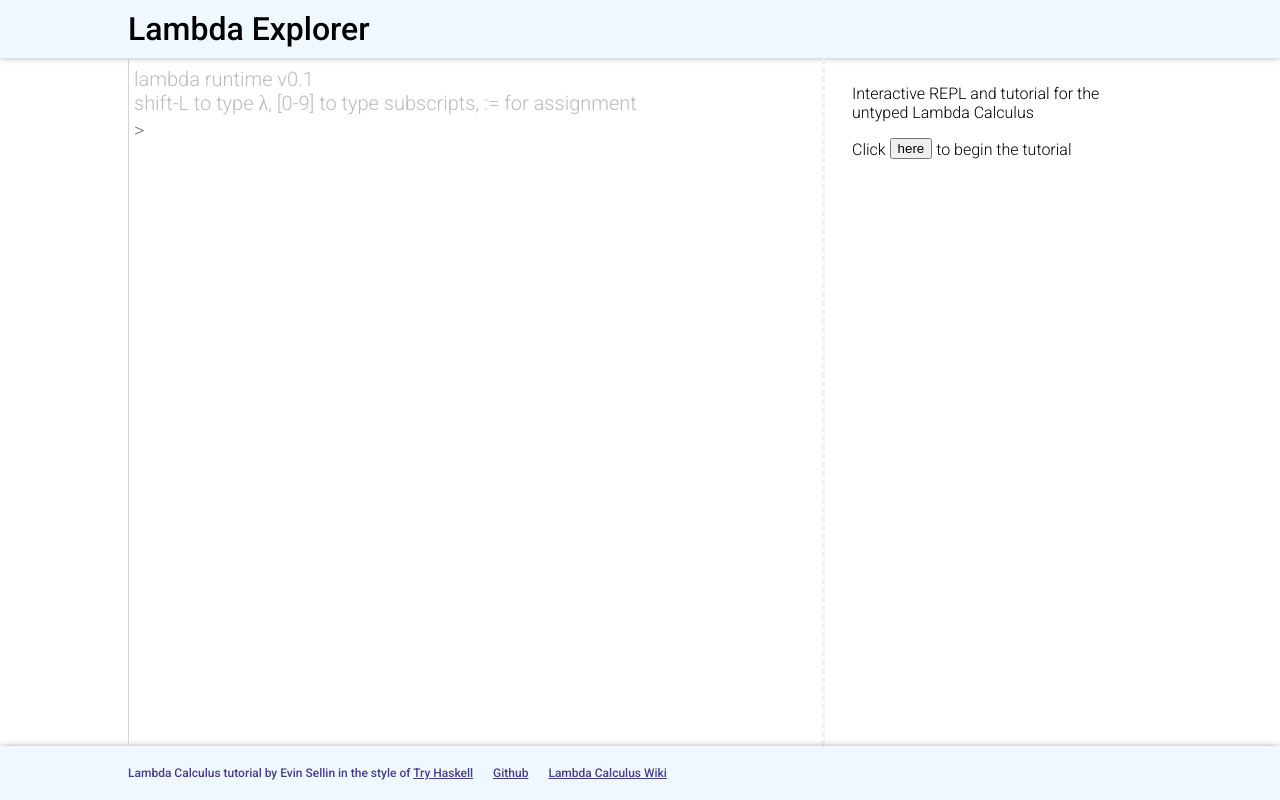
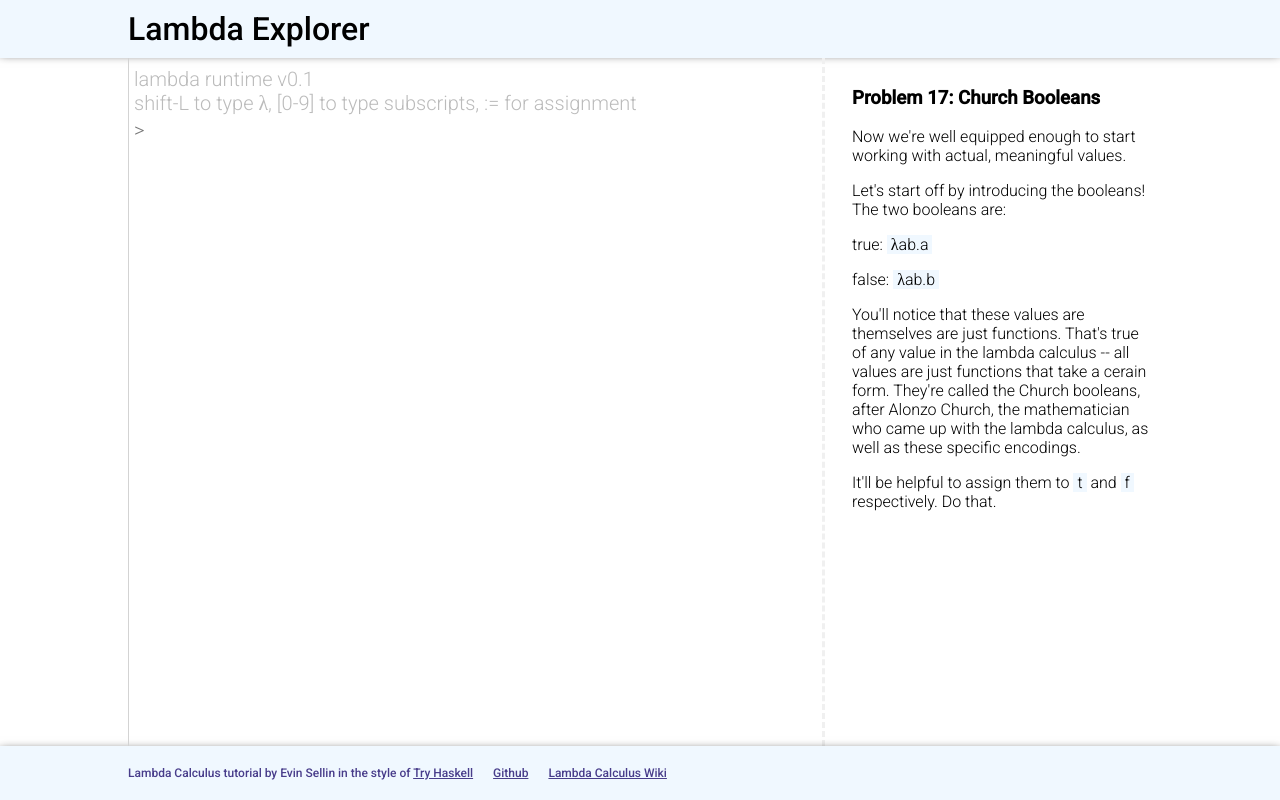
Before and after one commit to evinism/lambda-explorer, a React app: page / in a window 1280 px wide. Built offline with nearby package versions, Linux system fonts and the light colour scheme.

Commit message:
add basic tester for boolean truth tables

```diff
--- a/src/components/App/index.jsx
+++ b/src/components/App/index.jsx
@@ -22,8 +22,8 @@ const StartPrompt = ({start}) => (
 class App extends React.Component {
   state = {
     text: '',
-    problemNumber: 0,
-    gameStarted: false
+    problemNumber: 16,
+    gameStarted: true
   };
 
   _handleOnCompute = (computation) => {
--- a/src/game/problems/index.js
+++ b/src/game/problems/index.js
@@ -3,6 +3,7 @@ import {
   equal,
   parseTerm as parse,
   leftmostOutermostRedex,
+  toNormalForm,
   bReduce,
   getFreeVars,
   tokenize,
@@ -20,6 +21,35 @@ import {
 */
 
 const safeEqual = (a, b) => (a && b) ? equal(a, b) : false;
+
+const t = parse('λab.a');
+const f = parse('λab.b');
+
+// (ast, [[arg, arg, result]])  => bool
+// should be able to handle non-boolean arguments too...
+function satisfiesTruthTable(ast, rules){
+  return rules.map(
+    rule => {
+      const mutable = [].concat(rule);
+      const target = mutable.pop();
+      const ruleArgs = mutable;
+
+      const testAst = ruleArgs.reduceRight((acc, cur) => ({
+        type: 'application',
+        left: acc,
+        right: cur,
+      }), ast);
+
+      try {
+        const res = equal(target, toNormalForm(testAst));
+        return res;
+      } catch (e) {
+        console.log("Error in test: " + e);
+        return false;
+      }
+    }
+  ).reduce((a, b) => a && b, true);
+};
 
 const Code = props => (<span className="code">{props.children}</span>)
 
@@ -53,6 +83,7 @@ export default [
       <div>
         <p>Nice! Now we'll get into lambda abstractions. Lambda abstractions represent functions in the lambda calculus. A lambda abstraction takes the form <Code>λ [arg] . [body]</Code> where [arg] is the input, and [body] is the output.</p>
         <p>Let's write the identity function; a function which takes its argument, does nothing to it, and spits it back out. In the lambda calculus, that looks something like <Code>λa.a</Code></p>
+        <p>(as a reminder, you can type capital L for λ)</p>
       </div>
     ),
     winCondition: ({ast}) => {
@@ -87,7 +118,7 @@ export default [
     title: 'β-reduction function',
     prompt: (
       <div>
-        <p>Nice! What happened here is your identity function took <Code>b</Code> as the input and spit it right back out. The process of taking a function and evaluating it is called a <i>beta reduction</i>.</p>
+        <p>Nice! What happened here is your identity function took <Code>b</Code> as the input and spit it right back out. The process of evaluating a function like this is called a <i>beta reduction</i>.</p>
         <p>The result you're seeing here is in what's called <i>normal form</i>, which we'll get into a little later.</p>
         <p>Just like we can evaluate functions with variables, we can also evaluate them with other functions! Try typing <Code>(λa.a)λb.b</Code></p>
       </div>
@@ -281,7 +312,13 @@ export default [
     ),
     winCondition: ({ast, lhs}) => (
       // should probably be a broader condition-- test for true and false respectively using N.
-      lhs === 'N' && safeEqual(ast, parse('λm.m(λa.λb.b)(λa.λb.a)'))
+      lhs === 'N' && ast && satisfiesTruthTable(
+        ast,
+        [
+          [t, f],
+          [f, t]
+        ]
+      )// safeEqual(ast, parse('λm.m(λa.λb.b)(λa.λb.a)'))
     ),
   },
   {
@@ -296,7 +333,16 @@ export default [
     ),
     winCondition: ({ast, lhs}) => (
       // same here
-      lhs === 'O' && safeEqual(ast, parse('λm.λn.m(λa.λb.a)n'))
+      lhs === 'O' && ast && satisfiesTruthTable(
+        ast,
+        [
+          [t, t, t],
+          [t, f, t],
+          [f, t, t],
+          [f, f, f]
+        ]
+      )
+      //safeEqual(ast, parse('λm.λn.m(λa.λb.a)n'))
     ),
   },
   {
@@ -311,7 +357,15 @@ export default [
     ),
     winCondition: ({ast, lhs}) => (
       // same here
-      lhs === 'A' && safeEqual(ast, parse('λm.λn.mn(λa.λb.b)'))
+      lhs === 'A' && ast && satisfiesTruthTable(
+        ast,
+        [
+          [t, t, t],
+          [t, f, f],
+          [f, t, f],
+          [f, f, f]
+        ]
+      ) //&& safeEqual(ast, parse('λm.λn.mn(λa.λb.b)'))
     ),
   },
   {
--- a/src/lib/lambda/churchPrimitives.ts
+++ b/src/lib/lambda/churchPrimitives.ts
@@ -1,5 +1,7 @@
 import { equal } from './equality';
 import { parseTerm } from './parser';
+
+// TODO: do the inverse of these -- generation of church primitives
 
 // expression => Maybe(number)
 export function renderAsChurchNumeral(expression) {
```
